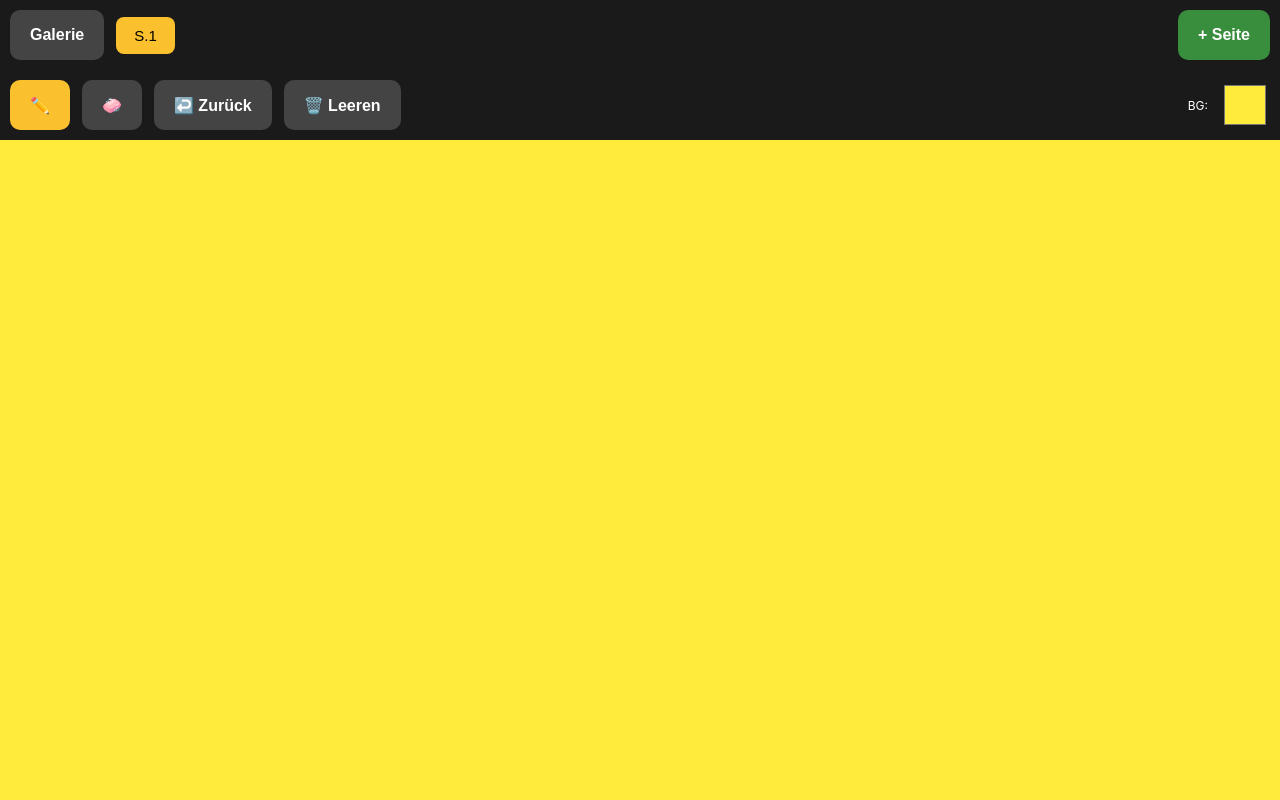
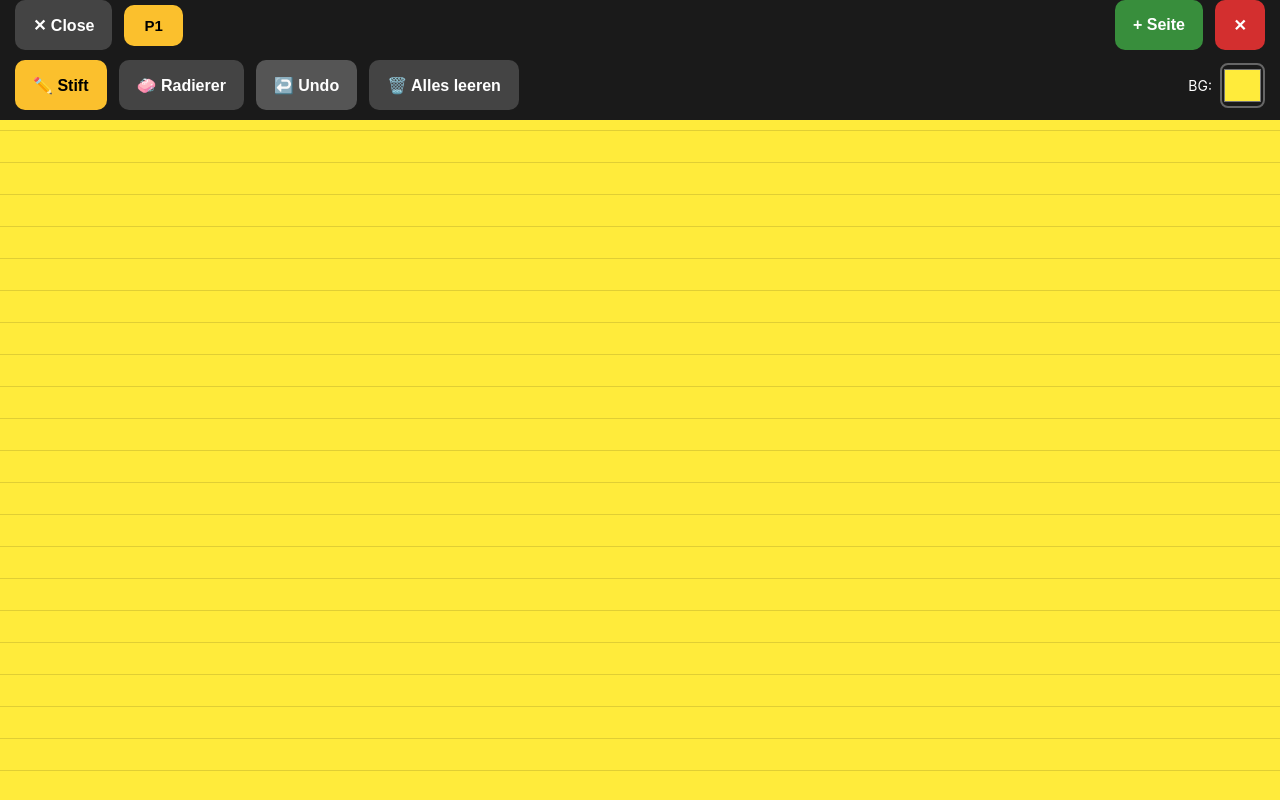
Before and after one commit to MarClara10/Dcs-Kneeboard, a plain HTML site: page index.html in a window 1280 px wide. Both pictures are taken after a click on the element 1213 px from the left and 713 px from the top of the page. Drawn offline with nearby package versions, Linux system fonts and the light colour scheme.

Commit message:
Update index.html

```diff
--- a/index.html
+++ b/index.html
@@ -3,21 +3,27 @@
 <head>
     <meta charset="UTF-8">
     <meta name="viewport" content="width=device-width, initial-scale=1.0, maximum-scale=1.0, user-scalable=no, viewport-fit=cover">
+    <meta name="apple-mobile-web-app-capable" content="yes">
+    <meta name="apple-mobile-web-app-status-bar-style" content="black-translucent">
     <title>DCS Checklist & Notes Pro</title>
+
     <link rel="stylesheet" href="https://cdn.jsdelivr.net/npm/swiper@11/swiper-bundle.min.css" />
+
     <style>
         :root {
             --dark-ui: #1a1a1a;
             --accent-gold: #fbc02d;
+            --line-color: rgba(0,0,0,0.12);
         }
+
         body, html { margin: 0; padding: 0; height: 100%; background: #000; overflow: hidden; font-family: -apple-system, sans-serif; touch-action: none; }
 
-        /* Galerie & Riesige Scrollbar */
+        /* Galerie mit riesiger Scrollbar für Stress-Situationen */
         .swiper-main { width: 100%; height: 100%; }
-        .swiper-slide { display: flex; justify-content: center; align-items: center; background: #000; }
-        .swiper-slide img { max-width: 100%; max-height: 90%; object-fit: contain; }
+        .swiper-slide { display: flex; justify-content: center; align-items: center; background: #000; border-right: 1px solid #222; }
+        .swiper-slide img { max-width: 98%; max-height: 90%; object-fit: contain; }
 
-        /* Treffsichere Scrollbar */
+        /* Scrollbar: Viel höher (30px) für bessere Treffsicherheit */
         .swiper-scrollbar {
             height: 30px !important;
             background: rgba(255, 255, 255, 0.15) !important;
@@ -26,35 +32,61 @@
         }
         .swiper-scrollbar-drag { background: var(--accent-gold) !important; }
 
-        /* Notiz-Overlay & Große Buttons */
+        /* Trigger Icon */
         #note-trigger {
             position: fixed; bottom: 50px; right: 30px;
             width: 70px; height: 70px; background: #2c2c2c;
             border-radius: 20px; display: flex; justify-content: center;
-            align-items: center; z-index: 1000; border: 2px solid var(--accent-gold);
+            align-items: center; cursor: pointer; z-index: 1000;
+            box-shadow: 0 8px 20px rgba(0,0,0,0.6);
+            border: 2px solid var(--accent-gold);
         }
-        #note-overlay { position: fixed; top: 0; left: 0; width: 100%; height: 100%; z-index: 2000; display: none; flex-direction: column; }
+        #note-trigger svg { width: 35px; height: 35px; fill: #ffd700; }
 
-        .nav-bar, .tool-bar { display: flex; gap: 12px; padding: 10px; background: var(--dark-ui); align-items: center; }
+        /* Notiz-Overlay */
+        #note-overlay {
+            position: fixed; top: 0; left: 0; width: 100%; height: 100%;
+            z-index: 2000; display: none; flex-direction: column;
+        }
+
+        .nav-bar, .tool-bar {
+            display: flex; gap: 12px; align-items: center;
+            padding: env(safe-area-inset-top) 15px 10px 15px; background: var(--dark-ui);
+        }
+
+        /* Größere Buttons für Touch-Bedienung */
         .btn {
-            padding: 12px 20px; border: none; border-radius: 10px; background: #444; color: white;
-            font-weight: bold; font-size: 16px; cursor: pointer; min-height: 50px;
+            padding: 12px 18px; border: none; border-radius: 10px; background: #444; color: white;
+            font-weight: bold; cursor: pointer; font-size: 16px; min-height: 50px;
+            display: flex; align-items: center; justify-content: center;
         }
+        .btn-add { background: #388e3c; }
+        .btn-del-page { background: #d32f2f; min-width: 50px; }
         .btn-active { background: var(--accent-gold); color: black; }
+        .btn-undo { background: #555; }
 
-        /* Farbwähler */
-        #bg-picker { width: 50px; height: 50px; border: none; background: none; cursor: pointer; }
+        /* Farbwähler (Input) */
+        #bg-picker-container { display: flex; align-items: center; gap: 8px; color: white; font-size: 14px; }
+        #bg-picker { width: 45px; height: 45px; border: 2px solid #666; border-radius: 8px; background: none; cursor: pointer; padding: 0; }
+
+        #tab-container { display: flex; gap: 8px; overflow-x: auto; flex: 1; scrollbar-width: none; }
+        .tab { padding: 12px 20px; background: #333; color: #fff; border-radius: 10px; border: none; font-size: 15px; white-space: nowrap; }
+        .tab.active { background: var(--accent-gold); color: #000; font-weight: bold; }
 
         #canvas-container { flex: 1; position: relative; }
+        #lined-pattern {
+            position: absolute; top: 0; left: 0; width: 100%; height: 100%; pointer-events: none;
+            background-image: linear-gradient(var(--line-color) 1px, transparent 1px);
+            background-size: 100% 32px; background-position: 0 10px;
+        }
         canvas { position: absolute; top: 0; left: 0; }
-        #tab-container { display: flex; gap: 8px; overflow-x: auto; flex: 1; }
-        .tab { padding: 10px 18px; background: #333; color: #fff; border-radius: 8px; border: none; font-size: 15px; }
-        .tab.active { background: var(--accent-gold); color: #000; }
     </style>
 </head>
 <body>
 
-<div id="note-trigger"><svg width="40" height="40" viewBox="0 0 24 24" fill="#ffd700"><path d="M3 17.25V21h3.75L17.81 9.94l-3.75-3.75L3 17.25z"/></svg></div>
+<div id="note-trigger">
+    <svg viewBox="0 0 24 24"><path d="M3 17.25V21h3.75L17.81 9.94l-3.75-3.75L3 17.25z"/></svg>
+</div>
 
 <div class="swiper swiper-main">
     <div id="gallery-wrapper" class="swiper-wrapper"></div>
@@ -63,48 +95,63 @@
 
 <div id="note-overlay">
     <div class="nav-bar">
-        <button class="btn" onclick="toggleNotes()">Galerie</button>
+        <button class="btn" onclick="toggleNotes()">✕ Close</button>
         <div id="tab-container"></div>
-        <button class="btn" style="background:#388e3c" onclick="addNewPage()">+ Seite</button>
+        <button class="btn btn-add" onclick="addNewPage()">+ Seite</button>
+        <button class="btn btn-del-page" onclick="deleteCurrentPage()">✕</button>
     </div>
 
     <div class="tool-bar">
-        <button id="tool-pen" class="btn btn-active" onclick="setTool('pen')">✏️</button>
-        <button id="tool-eraser" class="btn" onclick="setTool('eraser')">🧼</button>
-        <button class="btn" onclick="undo()">↩️ Zurück</button>
-        <button class="btn" onclick="clearCanvas()">🗑️ Leeren</button>
+        <button id="tool-pen" class="btn btn-active" onclick="setTool('pen')">✏️ Stift</button>
+        <button id="tool-eraser" class="btn" onclick="setTool('eraser')">🧼 Radierer</button>
+        <button class="btn btn-undo" onclick="undo()">↩️ Undo</button>
+        <button class="btn" onclick="clearCanvas()">🗑️ Alles leeren</button>
+
         <div style="flex:1"></div>
-        <label style="color:white; font-size:12px">BG:</label>
-        <input type="color" id="bg-picker" value="#ffeb3b" oninput="changePageColor(this.value)">
+
+        <div id="bg-picker-container">
+            <span>BG:</span>
+            <input type="color" id="bg-picker" value="#ffeb3b" oninput="changePageColor(this.value)">
+        </div>
     </div>
 
     <div id="canvas-container">
+        <div id="lined-pattern"></div>
         <canvas id="noteCanvas"></canvas>
     </div>
 </div>
 
 <script src="https://cdn.jsdelivr.net/npm/swiper@11/swiper-bundle.min.js"></script>
+
 <script>
-    // Galerie Init (wie gehabt)
+    const wrapper = document.getElementById('gallery-wrapper');
+    const moeglicheEndungen = [".png", ".PNG", ".jpg", ".JPG", ".jpeg", ".JPEG"];
+
     async function initGallery() {
-        const wrapper = document.getElementById('gallery-wrapper');
-        for (let i = 1; i <= 50; i++) {
-            let p = i.toString().padStart(2, '0') + ".png";
-            const img = new Image(); img.src = p;
-            const exist = await new Promise(r => { img.onload=()=>r(true); img.onerror=()=>r(false); });
-            if (exist) {
-                const s = document.createElement('div'); s.className='swiper-slide';
-                s.innerHTML=`<img src="${p}">`; wrapper.appendChild(s);
+        for (let i = 1; i <= 100; i++) {
+            let nummer = i.toString().padStart(2, '0');
+            for (let endung of moeglicheEndungen) {
+                const pfad = `${nummer}${endung}`;
+                const existiert = await new Promise(res => {
+                    const img = new Image(); img.onload = () => res(true); img.onerror = () => res(false); img.src = pfad;
+                });
+                if (existiert) {
+                    const slide = document.createElement('div');
+                    slide.className = 'swiper-slide';
+                    slide.innerHTML = `<img src="${pfad}">`;
+                    wrapper.appendChild(slide);
+                    break;
+                }
             }
         }
-        new Swiper('.swiper-main', { scrollbar: { el: '.swiper-scrollbar', draggable: true } });
+        new Swiper('.swiper-main', { slidesPerView: 2, scrollbar: { el: '.swiper-scrollbar', draggable: true } });
     }
 
-    // Notiz Logik mit Undo
-    let pages = JSON.parse(localStorage.getItem('dcs_notes_v7')) || [{ image: "", color: "#ffeb3b" }];
+    // --- NOTIZ-LOGIK ---
+    let pages = JSON.parse(localStorage.getItem('notebook_v7')) || [{ image: "", color: "#ffeb3b" }];
     let currentPageIndex = 0;
-    let history = [];
     let currentTool = 'pen';
+    let historyStack = []; // Speicher für Undo
     const canvas = document.getElementById('noteCanvas');
     const ctx = canvas.getContext('2d');
     let drawing = false;
@@ -118,100 +165,145 @@
     }
 
     function renderTabs() {
-        const c = document.getElementById('tab-container'); c.innerHTML = "";
-        pages.forEach((_, i) => {
-            const b = document.createElement('button'); b.className=`tab ${i===currentPageIndex?'active':''}`;
-            b.innerText=`S.${i+1}`; b.onclick=()=>{ saveCurrentState(); currentPageIndex=i; drawPage(); renderTabs(); };
-            c.appendChild(b);
+        const container = document.getElementById('tab-container');
+        container.innerHTML = "";
+        pages.forEach((_, index) => {
+            const t = document.createElement('button');
+            t.className = `tab ${index === currentPageIndex ? 'active' : ''}`;
+            t.innerText = `P${index + 1}`;
+            t.onclick = () => { saveCurrentState(); currentPageIndex = index; drawPage(); renderTabs(); };
+            container.appendChild(t);
         });
     }
 
     function drawPage() {
         ctx.clearRect(0, 0, canvas.width, canvas.height);
-        const p = pages[currentPageIndex];
-        document.getElementById('canvas-container').style.background = p.color;
-        document.getElementById('bg-picker').value = p.color;
-        if (p.image) {
-            const img = new Image(); img.onload = () => ctx.drawImage(img, 0, 0); img.src = p.image;
+        const page = pages[currentPageIndex];
+        document.getElementById('canvas-container').style.background = page.color || "#ffeb3b";
+        document.getElementById('bg-picker').value = page.color || "#ffeb3b";
+
+        if (page.image && page.image.length > 100) {
+            const img = new Image();
+            img.onload = () => {
+                ctx.drawImage(img, 0, 0);
+                saveToHistory(); // Initialen Zustand in History
+            };
+            img.src = page.image;
+        } else {
+            saveToHistory();
         }
-        history = [canvas.toDataURL()]; // Reset history for new page
     }
 
     function saveCurrentState() {
         pages[currentPageIndex].image = canvas.toDataURL();
-        localStorage.setItem('dcs_notes_v7', JSON.stringify(pages));
+        localStorage.setItem('notebook_v7', JSON.stringify(pages));
+    }
+
+    // --- UNDO LOGIK ---
+    function saveToHistory() {
+        historyStack.push(canvas.toDataURL());
+        if (historyStack.length > 30) historyStack.shift(); // Max 30 Schritte
     }
 
     function undo() {
-        if (history.length > 1) {
-            history.pop();
+        if (historyStack.length > 1) {
+            historyStack.pop(); // Aktuellen Zustand wegwerfen
+            const previous = historyStack[historyStack.length - 1];
             const img = new Image();
             img.onload = () => {
                 ctx.clearRect(0, 0, canvas.width, canvas.height);
                 ctx.drawImage(img, 0, 0);
                 saveCurrentState();
             };
-            img.src = history[history.length - 1];
+            img.src = previous;
         }
     }
 
-    function changePageColor(c) {
-        pages[currentPageIndex].color = c;
-        document.getElementById('canvas-container').style.background = c;
+    function changePageColor(color) {
+        pages[currentPageIndex].color = color;
+        document.getElementById('canvas-container').style.background = color;
         saveCurrentState();
-    }
-
-    function clearCanvas() {
-        ctx.clearRect(0, 0, canvas.width, canvas.height);
-        saveCurrentState();
-        history = [canvas.toDataURL()];
     }
 
     function addNewPage() {
         saveCurrentState();
         pages.push({ image: "", color: "#ffeb3b" });
         currentPageIndex = pages.length - 1;
+        historyStack = [];
         resizeCanvas();
     }
 
-    // Touch Handling
+    function deleteCurrentPage() {
+        if (pages.length <= 1) {
+            clearCanvas();
+            return;
+        }
+        pages.splice(currentPageIndex, 1);
+        currentPageIndex = Math.max(0, currentPageIndex - 1);
+        historyStack = [];
+        resizeCanvas();
+        localStorage.setItem('notebook_v7', JSON.stringify(pages));
+    }
+
+    function clearCanvas() {
+        ctx.clearRect(0, 0, canvas.width, canvas.height);
+        saveCurrentState();
+        saveToHistory();
+    }
+
+    // --- TOUCH EVENTS ---
     canvas.addEventListener('touchstart', (e) => {
-        drawing = true; ctx.beginPath();
+        drawing = true;
+        ctx.beginPath();
         const rect = canvas.getBoundingClientRect();
-        ctx.moveTo(e.touches[0].clientX - rect.left, e.touches[0].clientY - rect.top);
-    });
+        const x = e.touches[0].clientX - rect.left;
+        const y = e.touches[0].clientY - rect.top;
+        ctx.moveTo(x, y);
+        e.preventDefault();
+    }, {passive: false});
 
     canvas.addEventListener('touchmove', (e) => {
         if (!drawing) return;
         const rect = canvas.getBoundingClientRect();
-        ctx.lineCap = 'round'; ctx.lineWidth = (currentTool === 'eraser' ? 40 : 3);
-        ctx.globalCompositeOperation = (currentTool === 'eraser' ? 'destination-out' : 'source-over');
-        ctx.strokeStyle = '#000';
-        ctx.lineTo(e.touches[0].clientX - rect.left, e.touches[0].clientY - rect.top);
+        const x = e.touches[0].clientX - rect.left;
+        const y = e.touches[0].clientY - rect.top;
+
+        ctx.lineCap = 'round'; ctx.lineJoin = 'round';
+        if (currentTool === 'eraser') {
+            ctx.globalCompositeOperation = 'destination-out';
+            ctx.lineWidth = 45;
+        } else {
+            ctx.globalCompositeOperation = 'source-over';
+            ctx.strokeStyle = '#111';
+            ctx.lineWidth = 2.5;
+        }
+        ctx.lineTo(x, y);
         ctx.stroke();
         e.preventDefault();
-    });
+    }, {passive: false});
 
     canvas.addEventListener('touchend', () => {
-        drawing = false;
-        history.push(canvas.toDataURL());
-        if(history.length > 20) history.shift(); // Limit history
-        saveCurrentState();
+        if(drawing) {
+            drawing = false;
+            saveCurrentState();
+            saveToHistory();
+        }
     });
 
     function setTool(t) {
         currentTool = t;
-        document.getElementById('tool-pen').className = (t==='pen' ? 'btn btn-active' : 'btn');
-        document.getElementById('tool-eraser').className = (t==='eraser' ? 'btn btn-active' : 'btn');
+        document.getElementById('tool-pen').classList.toggle('btn-active', t==='pen');
+        document.getElementById('tool-eraser').classList.toggle('btn-active', t==='eraser');
     }
 
     function toggleNotes() {
         const o = document.getElementById('note-overlay');
-        o.style.display = (o.style.display === 'flex' ? 'none' : 'flex');
-        if(o.style.display === 'flex') resizeCanvas();
+        o.style.display = (o.style.display !== 'flex' ? 'flex' : 'none');
+        if(o.style.display==='flex') resizeCanvas();
     }
 
     document.getElementById('note-trigger').onclick = toggleNotes;
+    window.addEventListener('resize', resizeCanvas);
     initGallery();
 </script>
 </body>
```
